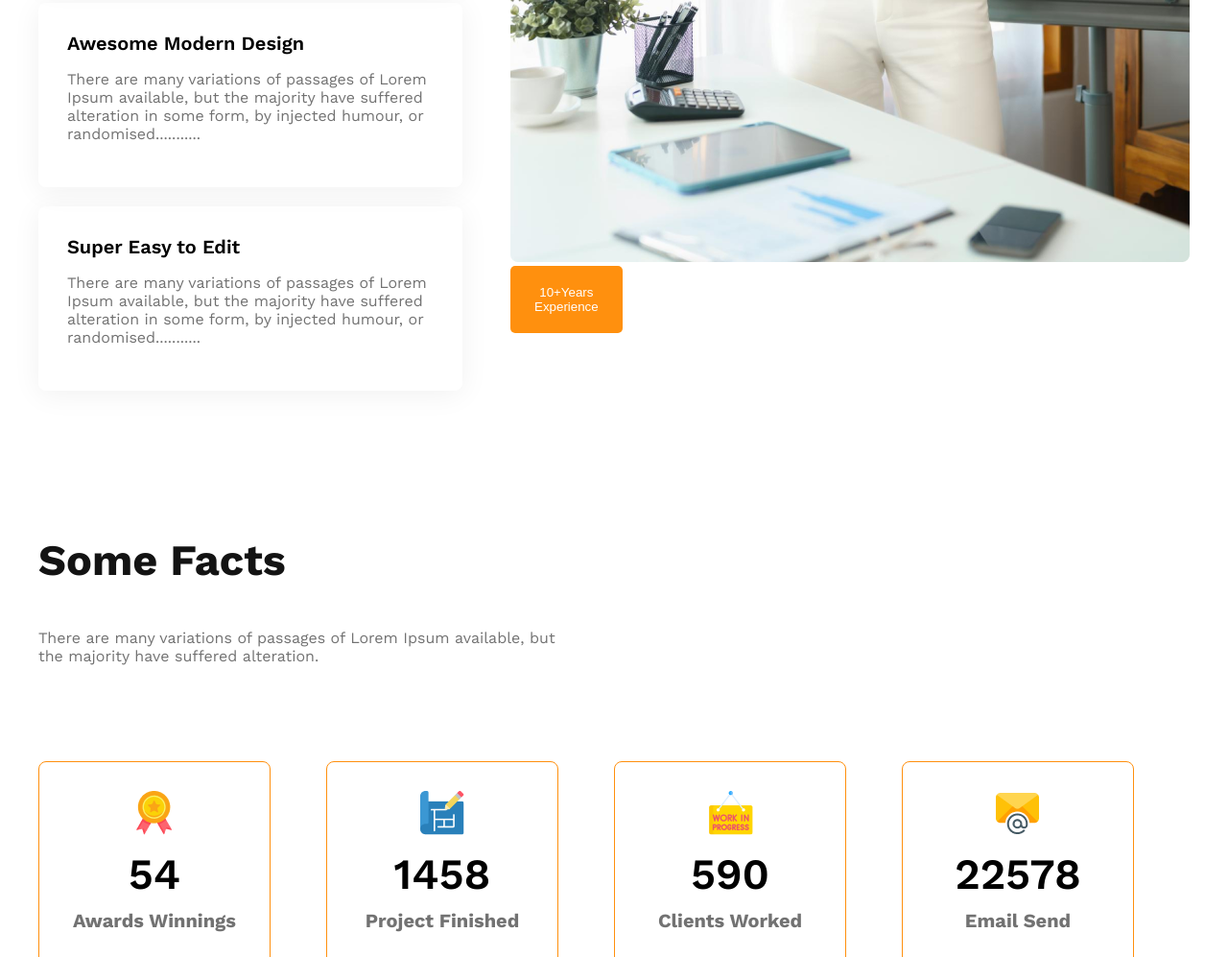
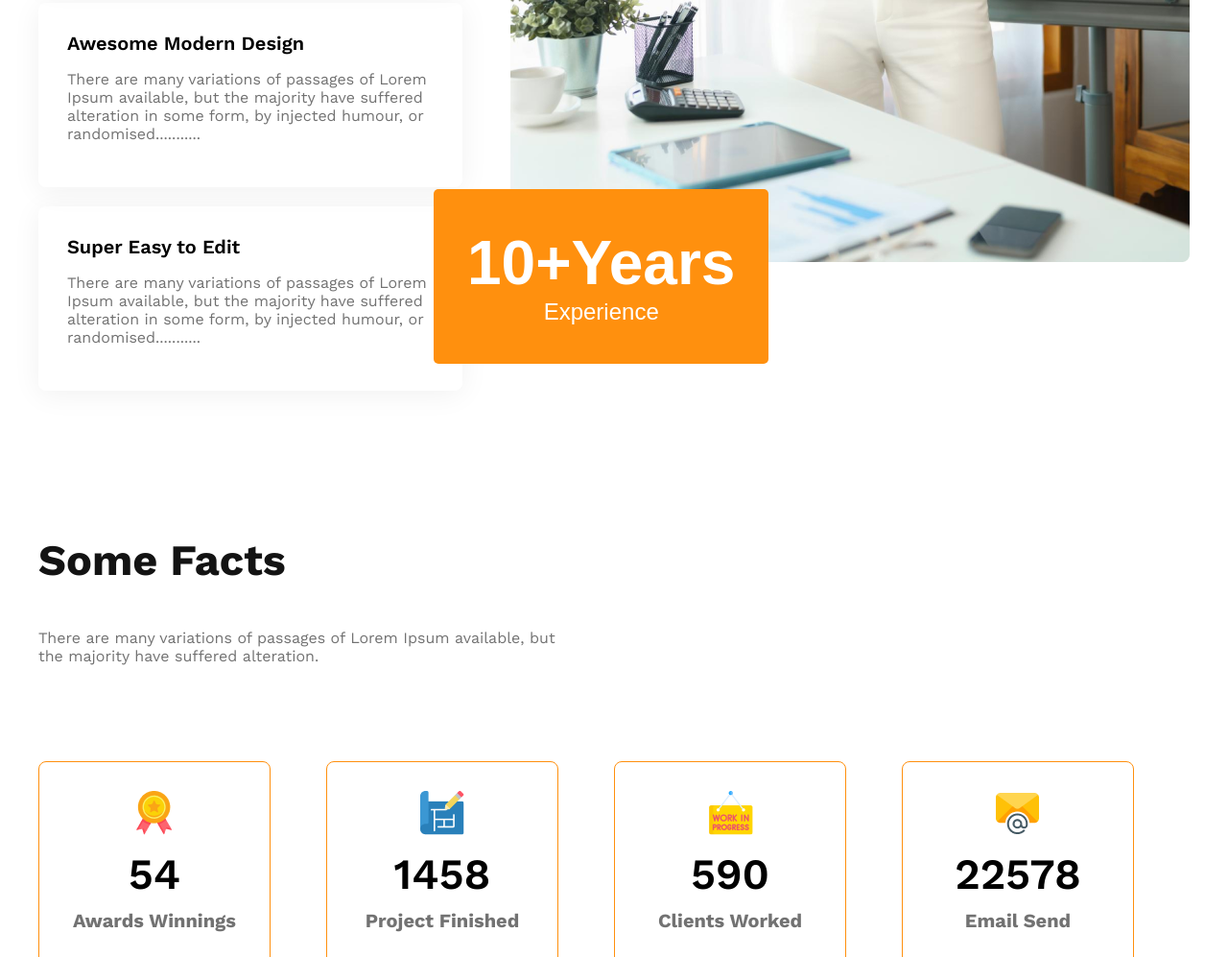
Before and after one commit to nuralam53/g3-architects-website, a plain HTML site: page index.html in a window 1280 px wide. Shown: the part 2754-3751 px from the top of the page at 96% size. Drawn offline with nearby package versions, Linux system fonts and the light colour scheme.

Commit message:
project completed

```diff
--- a/index.html
+++ b/index.html
@@ -109,9 +109,9 @@
         </div>
         <div>
           <img src="images/architect.png" alt="" />
-          <button class="btn-primary">
-            <span id="experience-badge">10+Years</span> <br />
-            <span id="experience-year">Experience</span>
+          <button id="experience-badge" class="btn-primary">
+            <span id="experience-year">10+Years</span> <br />
+            <span>Experience</span>
           </button>
         </div>
       </section>
--- a/styles/architech.css
+++ b/styles/architech.css
@@ -127,6 +127,17 @@ main > section {
 .features {
   gap: 50px;
 }
+#experience-badge {
+  padding: 40px 35px;
+  font-size: 1.5rem;
+  font-weight: 500;
+  margin-left: -80px;
+  margin-top: -80px;
+}
+#experience-year {
+  font-size: 4rem;
+  font-weight: 700;
+}
 .facts-description {
   max-width: 540px;
   margin-bottom: 100px;
```
